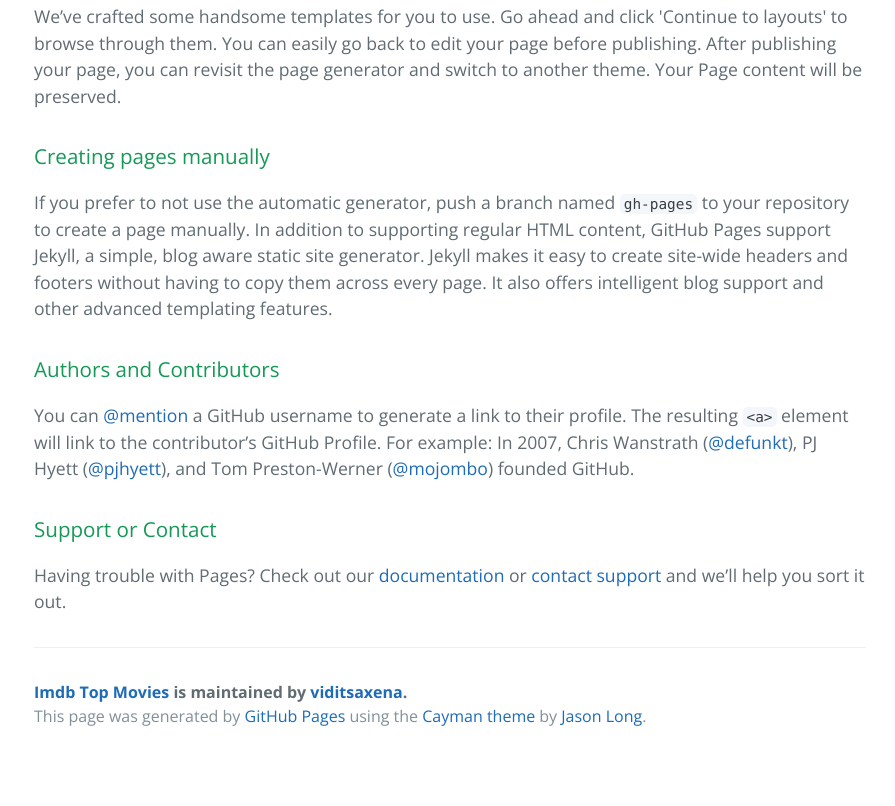
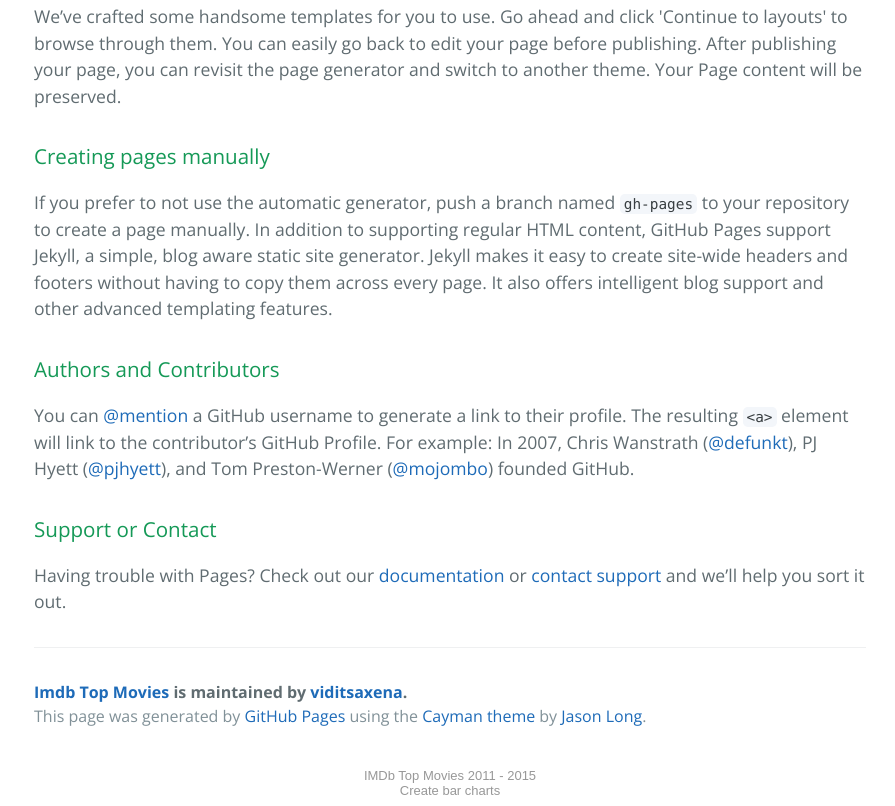
Before and after one commit to viditsaxena/IMDbTopSince2011, a plain HTML site: page index.html in a window 1280 px wide. Shown: the part 742-1548 px from the top of the page, without its empty margins (190-1085 px from the left). Before the commit the page ends 1502 px from the top, so only its background shows below. Drawn offline with nearby package versions, Linux system fonts and the light colour scheme; a script that the page names is missing.

Commit message:
infogram added

```diff
--- a/index.html
+++ b/index.html
@@ -55,6 +55,8 @@
 
     </section>
 
+    <script id="infogram_0_imdb_top_movies_2011___2015" title="IMDb Top Movies 2011 - 2015" src="//e.infogr.am/js/embed.js?yNv" type="text/javascript"></script><div style="width:100%;padding:8px 0;font-family:Arial;font-size:13px;line-height:15px;text-align:center;"><a target="_blank" href="https://infogr.am/imdb_top_movies_2011___2015" style="color:#989898;text-decoration:none;">IMDb Top Movies 2011 - 2015</a><br><a style="color:#989898;text-decoration:none;" href="http://charts.infogr.am/bar-chart?utm_source=embed_bottom&utm_medium=seo&utm_campaign=bar_chart" target="_blank">Create bar charts</a></div>
+
             <script type="text/javascript">
             var gaJsHost = (("https:" == document.location.protocol) ? "https://ssl." : "http://www.");
             document.write(unescape("%3Cscript src='" + gaJsHost + "google-analytics.com/ga.js' type='text/javascript'%3E%3C/script%3E"));
```
